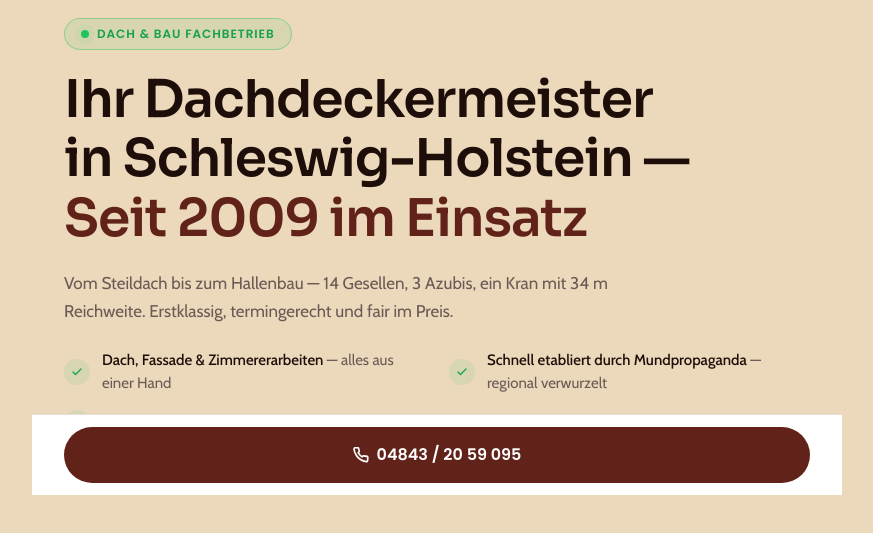
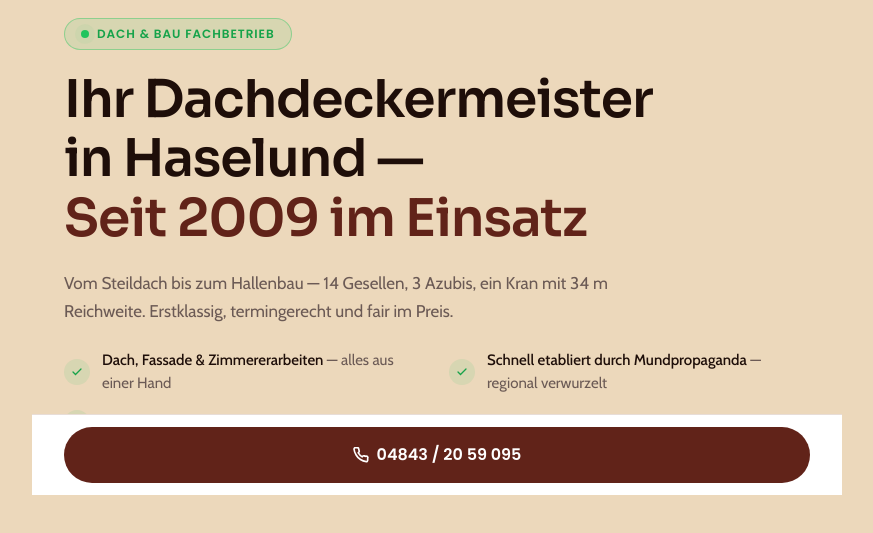
Before and after one commit to bterzi94/timmsen-dach.de, a plain HTML site: page index.html in a window 1280 px wide. Shown: the part 305-838 px from the top of the page, without its empty margins (203-1076 px from the left). Drawn offline with nearby package versions, Linux system fonts and the light colour scheme.

Commit message:
Headline: Schleswig-Holstein → Haselund
Co-Authored-By: Claude Sonnet 4.6 <noreply@anthropic.com>

```diff
--- a/index.html
+++ b/index.html
@@ -491,7 +491,7 @@
 
         <h1 class="hero__title" id="hero-headline">
           Ihr Dachdeckermeister<br>
-          in Schleswig-Holstein —<br>
+          in Haselund —<br>
           <em>Seit 2009 im Einsatz</em>
         </h1>
 
```
